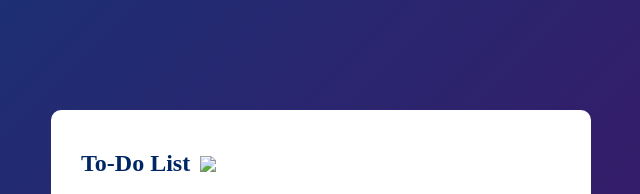
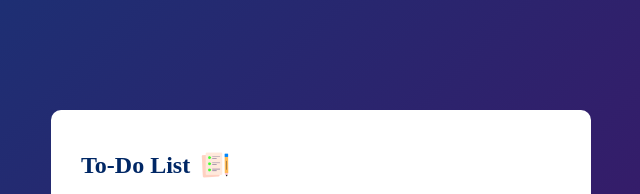
Before and after one commit to kaifi477/To-do-List, a plain HTML site: page index.html in a window 1280 px wide. Shown: the top 194 px of the page, 319-959 px from the left. Drawn offline with Linux system fonts and the light colour scheme.

Commit message:
for to do list

```diff
--- a/index.html
+++ b/index.html
@@ -9,7 +9,7 @@
 <body>
     <div class="container">
         <div class="todo-app">
-            <h2>To-Do List <img src="images/icon.png"></h2>
+            <h2>To-Do List <img src="./icon.png"></h2>
                 <div class="row">
                     <input type="text" id="input-box" placeholder="Add your text">
                     <button onclick="AddTask()">Add</button>
```
